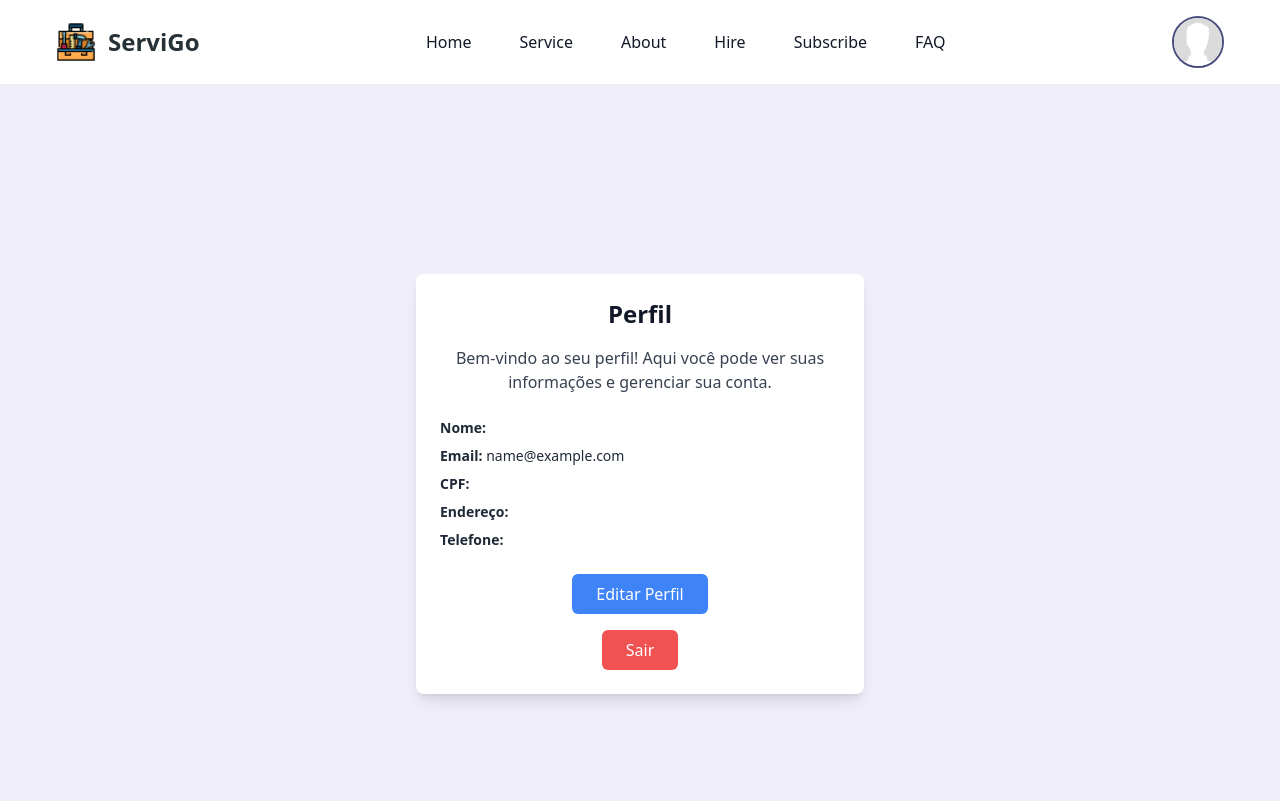
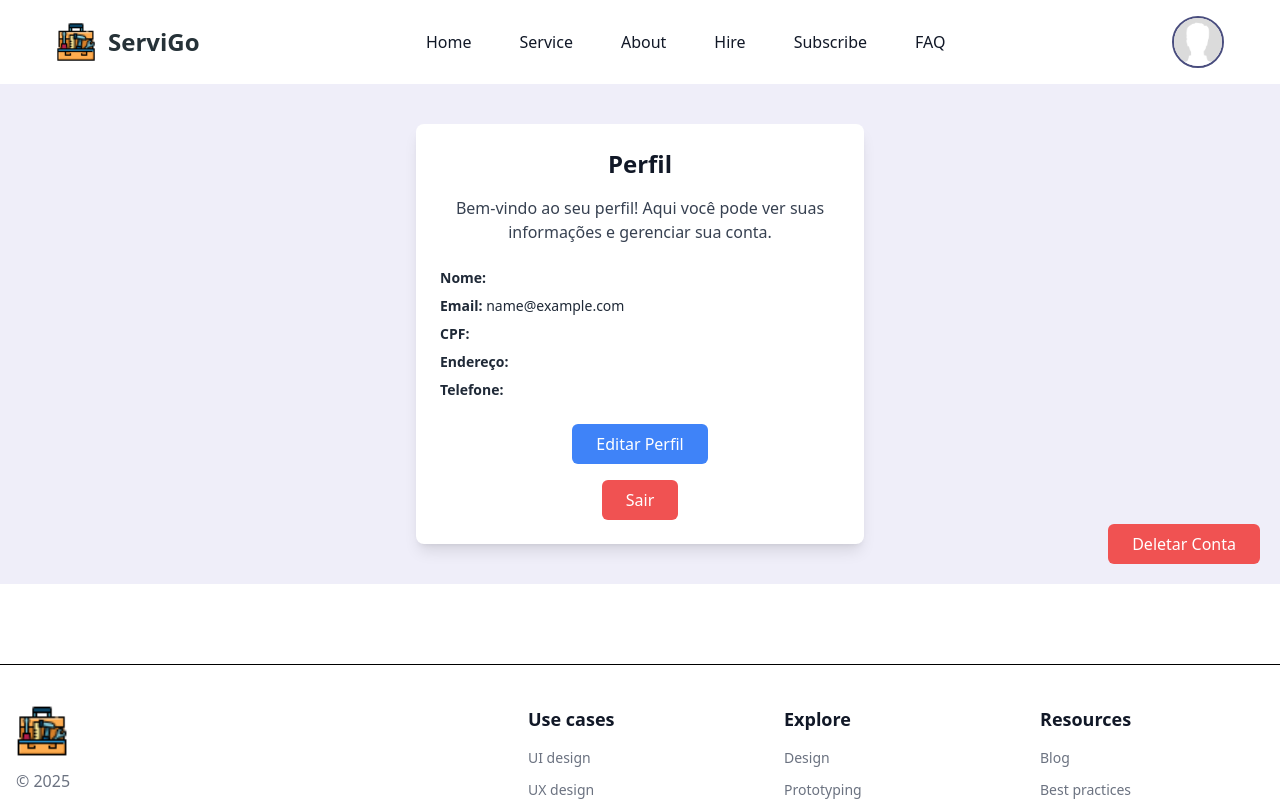
Before and after one commit to LucasDiaszL/projetoIntegrador2, a React (Vite) app in the folder pj2/: page /perfil in a window 1280 px wide. Shown: the top 801 px of the page. Built offline with nearby package versions, Linux system fonts and the light colour scheme; sample sign-in values are in the browser's storage.

Commit message:
Butao 👍

```diff
--- /dev/null
+++ b/pj2/src/components/Butao.jsx
@@ -0,0 +1,43 @@
+import React, { useState } from "react";
+
+const Butao = ({ containerRef }) => {
+    const [position, setPosition] = useState({ bottom: 20, right: 20 });
+
+    const teleport = () => {
+        if (!containerRef.current) return;
+
+        const container = containerRef.current;
+
+
+        const containerRect = container.getBoundingClientRect();
+        const viewportWidth = containerRect.width - 150;
+        const viewportHeight = containerRect.height - 150;
+
+        const randomX = Math.floor(Math.random() * viewportWidth);
+        const randomY = Math.floor(Math.random() * viewportHeight);
+
+        setPosition({
+            top: randomY + containerRect.top,
+            left: randomX + containerRect.left,
+            bottom: "auto",
+            right: "auto"
+        });
+    };
+
+    return (
+        <button
+            onMouseEnter={teleport}
+            className="bg-red-500 text-white py-2 px-6 rounded-md hover:bg-red-600 transition-all"
+            style={{
+                position: "absolute",
+                ...position,
+                transition: "top 0.3s, left 0.3s, bottom 0.3s, right 0.3s",
+                zIndex: 9999
+            }}
+        >
+            Deletar Conta
+        </button>
+    );
+};
+
+export default Butao;
--- a/pj2/src/pages/Perfil.jsx
+++ b/pj2/src/pages/Perfil.jsx
@@ -1,19 +1,21 @@
-import React, { useEffect, useState } from "react";
+import React, { useEffect, useState, useRef } from "react";
 import { useNavigate } from "react-router-dom";
 import Navbar from "../components/Navbar";
 import Footer from "../components/Footer";
+import Butao from "../components/Butao";
 
 const Profile = () => {
   const navigate = useNavigate();
   const [user, setUser] = useState(null);
 
+  const containerRef = useRef(null);
 
   useEffect(() => {
     const storedUser = localStorage.getItem("user");
     if (storedUser) {
       setUser(JSON.parse(storedUser));
     } else {
-      navigate("/login"); // Se não tiver usuário logado, redireciona para login
+      navigate("/login");
     }
   }, [navigate]);
 
@@ -25,7 +27,10 @@
   return (
     <div>
       <Navbar />
-      <div className="min-h-screen flex flex-col justify-center items-center bg-[#EFEEF9] py-10">
+      <div
+        ref={containerRef}
+        className="min-h-[60vh] mb-20 flex flex-col justify-center items-center bg-[#EFEEF9] py-10 relative"
+      >
         <div className="bg-white p-6 rounded-lg shadow-lg w-full max-w-md">
           <h2 className="text-2xl font-bold text-gray-900 text-center mb-4">Perfil</h2>
 
@@ -61,6 +66,7 @@
             </button>
           </div>
         </div>
+        <Butao containerRef={containerRef} />
       </div>
       <Footer />
     </div>
```
